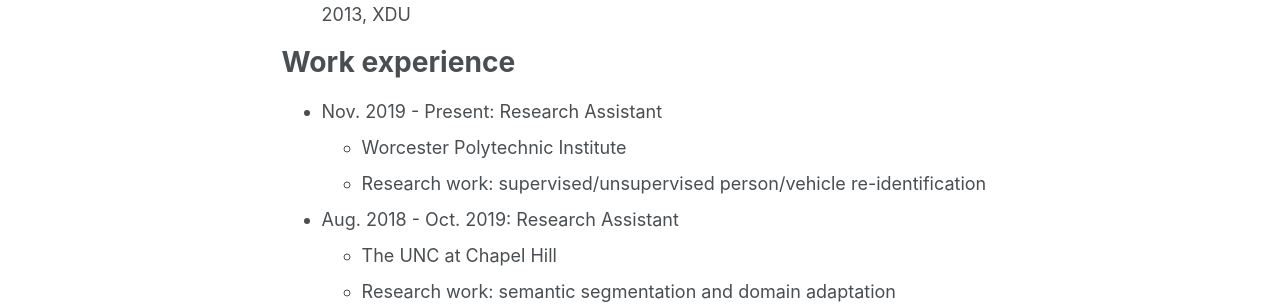
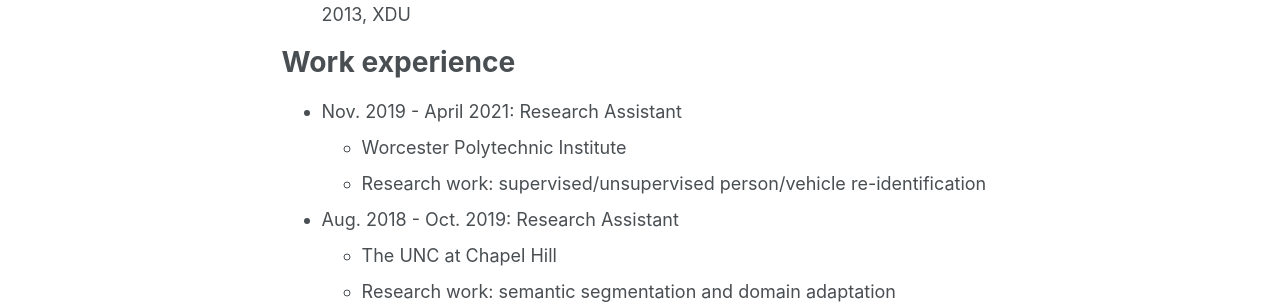
Before and after one commit to ming1993li/mingli, a Jekyll site: the page built from _pages/cv.md, in a window 1280 px wide and 1359 px high. Shown: the part 534-838 px from the top of the window. Built offline with Jekyll 4.4.1, drawn with Linux system fonts in a browser that asks for light colours.

Commit message:
Update cv.md

```diff
--- a/_pages/cv.md
+++ b/_pages/cv.md
@@ -26,7 +26,7 @@ Awards
 
 Work experience
 ======
-* Nov. 2019 - Present: Research Assistant
+* Nov. 2019 - April 2021: Research Assistant
   * Worcester Polytechnic Institute
   * Research work: supervised/unsupervised person/vehicle re-identification
 
```
